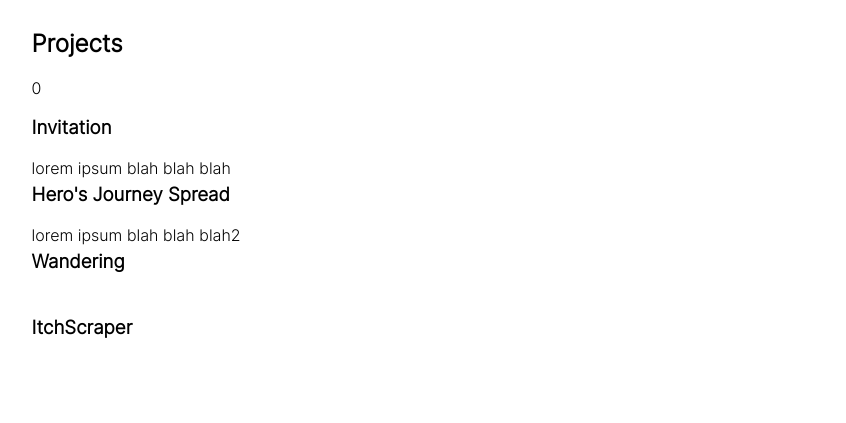
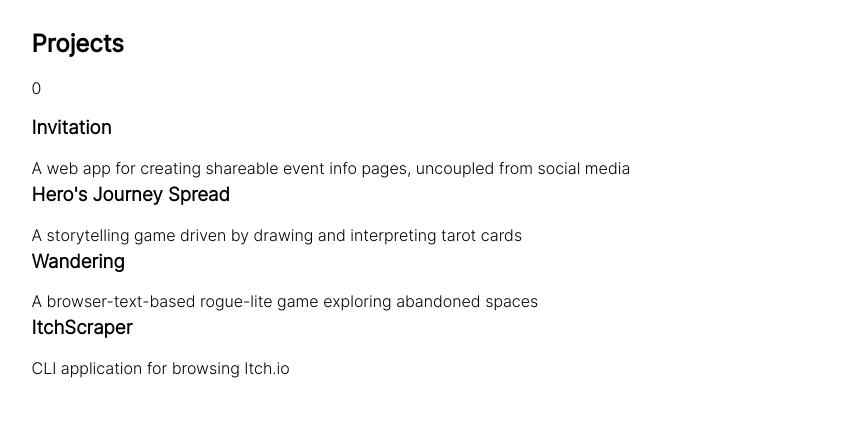
Before and after one commit to khongcodes/portfolio-v1, a Gatsby site: page / in a window 1280 px wide. Shown: the part 111-534 px from the top of the page, without its empty margins (166-1012 px from the left). Built offline with nearby package versions, Linux system fonts and the light colour scheme; Gatsby itself is replaced by a stand-in of ours.

Commit message:
add actual project info

```diff
--- a/src/components/ProjectsList.js
+++ b/src/components/ProjectsList.js
@@ -13,25 +13,27 @@ const ProjectsList = () => {
       <Project
         projectId={1} active={selectedProject === 1} informListStatus={ listCallback }
         name = 'Invitation'
-        description = 'lorem ipsum blah blah blah'
-        tech = {['a', 'b', 'c']}
+        description = 'A web app for creating shareable event info pages, uncoupled from social media'
+        tech = {['React.js', 'Redux', 'Rails', 'Google Maps API']}
       />
 
       <Project
         projectId={2} active={selectedProject === 2} informListStatus={ listCallback }
         name = "Hero's Journey Spread"
-        description = 'lorem ipsum blah blah blah2'
-        tech = {['']}
+        description = 'A storytelling game driven by drawing and interpreting tarot cards'
+        tech = {['Rails', 'CSS', 'JavaScript']}
       />
 
       <Project projectId={3} active={selectedProject === 3} informListStatus={ listCallback }
         name = 'Wandering'
-        description = ''
+        description = 'A browser-text-based rogue-lite game exploring abandoned spaces'
+        tech = {['Ruby', 'Rails', 'SQLite']}
       />
 
       <Project projectId={4} active={selectedProject === 4} informListStatus={ listCallback }
         name = 'ItchScraper'
-        description = ''
+        description = 'CLI application for browsing Itch.io'
+        tech = {['Ruby', 'Nokogiri']}
       />
     </div>
   )
--- a/src/pages/index.js
+++ b/src/pages/index.js
@@ -12,7 +12,7 @@ const IndexPage = () => (
       <p>Full stack web developer & designer</p>
     </div>
 
-    <div>
+    <div className={indexStyles.projectsSection}>
       <h2>Projects</h2>
       <ProjectsList />
     </div>
--- a/src/styles/index.module.scss
+++ b/src/styles/index.module.scss
@@ -11,3 +11,11 @@
 .introSection p {
   margin-top: 0.2rem;
 }
+
+.projectsSection {
+  margin-top: 1rem;
+}
+
+.projectsSection h2 {
+  font-family: 'Inter Regular';
+}
```
